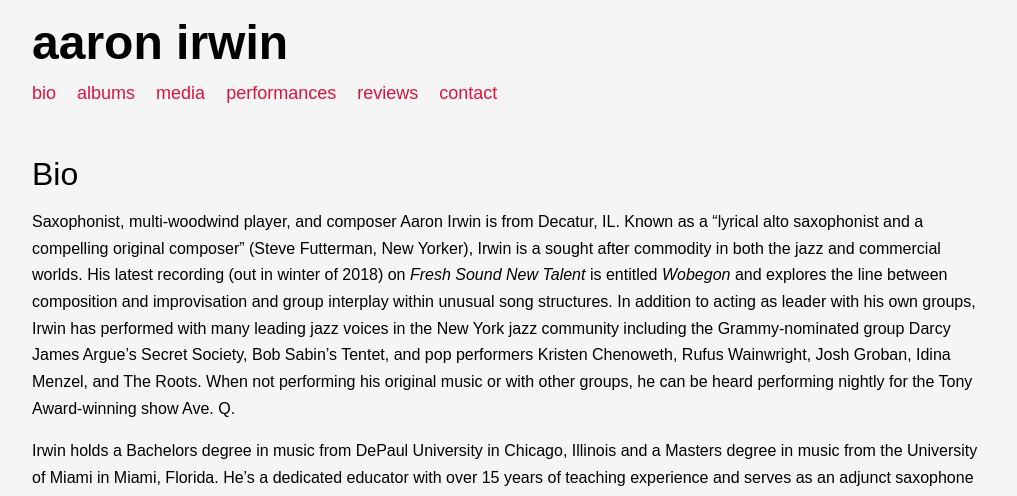
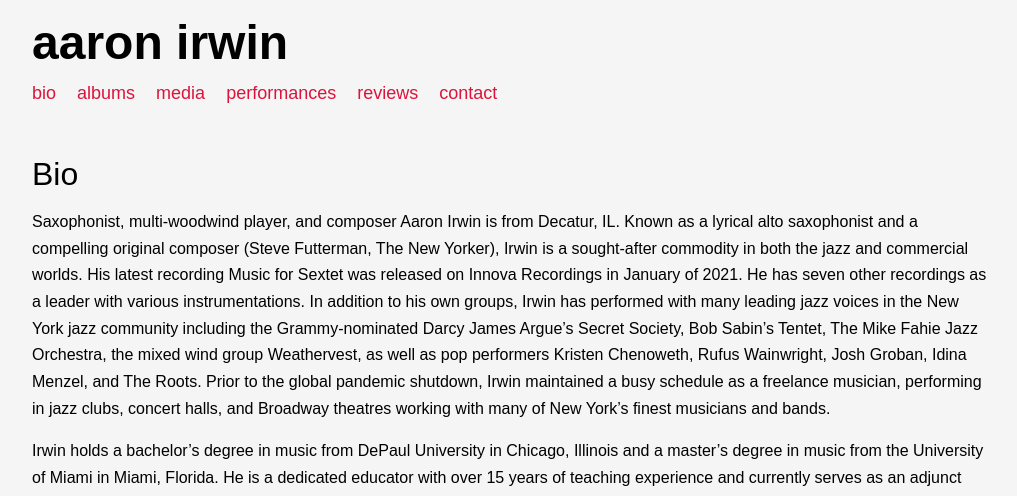
Before and after one commit to ryanve/aaronirwin.com, a Jekyll site: the page built from bio.md, in a window 1280 px wide. Shown: the top 496 px of the page, without its empty margins (128-1145 px from the left). Built offline with Jekyll 4.4.1, drawn with Linux system fonts in a browser that asks for light colours; some of the changed text lies outside the part shown.

Commit message:
Update bio.md

```diff
--- a/bio.md
+++ b/bio.md
@@ -4,9 +4,12 @@ title: Bio
 
 # Bio
 
-Saxophonist, multi-woodwind player, and composer Aaron Irwin is from Decatur, IL. Known as a <q>lyrical alto saxophonist and a compelling original composer</q> (Steve Futterman, New Yorker), Irwin is a sought after commodity in both the jazz and commercial worlds. His latest recording (out in winter of 2018) on *Fresh Sound New Talent* is entitled *Wobegon* and explores the line between composition and improvisation and group interplay within unusual song structures. In addition to acting as leader with his own groups, Irwin has performed with many leading jazz voices in the New York jazz community including the Grammy-nominated group Darcy James Argue's Secret Society, Bob Sabin's Tentet, and pop performers Kristen Chenoweth, Rufus Wainwright, Josh Groban, Idina Menzel, and The Roots. When not performing his original music or with other groups, he can be heard performing nightly for the Tony Award-winning show Ave. Q.
+Saxophonist, multi-woodwind player, and composer Aaron Irwin is from Decatur, IL. Known as a lyrical alto saxophonist and a compelling original composer (Steve Futterman, The New Yorker), Irwin is a sought-after commodity in both the jazz and commercial worlds. His latest recording Music for Sextet was released on Innova Recordings in January of 2021. He has seven other recordings as a leader with various instrumentations. In addition to his own groups, Irwin has performed with many leading jazz voices in the New York jazz community including the Grammy-nominated Darcy James Argue’s Secret Society, Bob Sabin’s Tentet, The Mike Fahie Jazz Orchestra, the mixed wind group Weathervest, as well as pop performers Kristen Chenoweth, Rufus Wainwright, Josh Groban, Idina Menzel, and The Roots. Prior to the global pandemic shutdown, Irwin maintained a busy schedule as a freelance musician, performing in jazz clubs, concert halls, and Broadway theatres working with many of New York's finest musicians and bands.
 
-Irwin holds a Bachelors degree in music from DePaul University in Chicago, Illinois and a Masters degree in music from the University of Miami in Miami, Florida. He's a dedicated educator with over 15 years of teaching experience and serves as an adjunct saxophone professor at Towson University in Baltimore, Maryland as well maintaining a full studio of students in New York City.
+Irwin holds a bachelor’s degree in music from DePaul University in Chicago, Illinois and a master’s degree in music from the University of Miami in Miami, Florida. He is a dedicated educator with over 15 years of teaching experience and currently serves as an adjunct saxophone professor at Towson University in Baltimore, Maryland, and woodwind instructor at Packer Collegiate Institute in Brooklyn, New York.
+
+He lives in Brooklyn with his wife and two cats.
+
 
 <img
   alt="Aaron Irwin at Shapeshifter"
```
